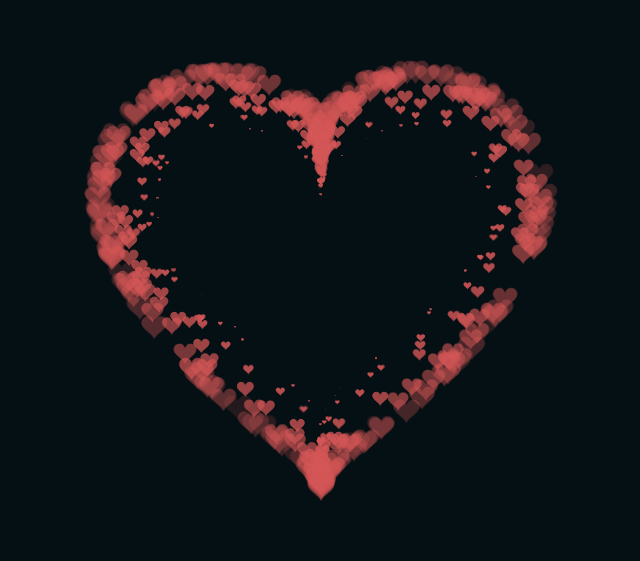
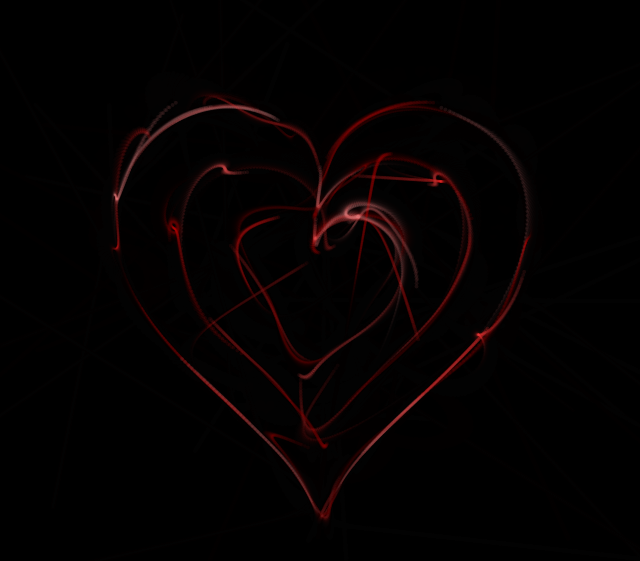
Before and after one commit to chesterchong/chesterchong.tech, a plain HTML site: page index.html in a window 1280 px wide. Shown: the part 123-684 px from the top of the page, without its empty margins (319-959 px from the left). Drawn offline with Linux system fonts and the light colour scheme.

Commit message:
Update index.html

```diff
--- a/index.html
+++ b/index.html
@@ -23,6 +23,7 @@ canvas {
 
  <BODY>
   <canvas id="pinkboard"></canvas>
+  <canvas id="alx"></canvas>
   <script>
   /*
  * Settings
@@ -261,6 +262,84 @@ var ParticlePool = (function() {
     render();
   }, 10);
 })(document.getElementById('pinkboard'));
+
+var c = document.getElementById('alx');
+
+  var b = document.body;
+  var a = c.getContext('2d');
+
+
+  e = [];
+  h = [];
+  WIDTH = c.width = innerWidth;
+  HEIGHT = c.height = innerHeight;
+  v = 32 + 16 + 8;
+  R = Math.random;
+  C = Math.cos;
+  Y = 6.3;
+
+  for (i = 0; i < Y ; i += 0.2)
+    h.push([WIDTH / 2  + 210 * Math.pow(Math.sin(i), 3),
+      HEIGHT / 2  + 13 * -(15 * C(i) - 5 * C(2 * i) - 2 * C(3 * i) - C(4 * i))]);
+
+  for (i = 0; i < Y  ; i += 0.4)
+    h.push([WIDTH / 2  + 150 * Math.pow(Math.sin(i), 3),
+      HEIGHT / 2  + 9 * -(15 * C(i) - 5 * C(2 * i) - 2 * C(3 * i) - C(4 * i))]);
+
+  for (i = 0; i < Y  ; i += 0.8)
+    h.push([WIDTH / 2  + 90 * Math.pow(Math.sin(i), 3),
+      HEIGHT / 2  + 5 * -(15 * C(i) - 5 * C(2 * i) - 2 * C(3 * i) - C(4 * i))]);
+
+  for (i = 0; i < v;) {
+      x = R() * WIDTH;
+      y = R() * HEIGHT;
+      H = 80 * (i / v) + Math.random * 100;
+      S = 40 * R() + 60;
+      B = 60 * R() + 20;
+      f = [];
+      for (k = 0; k < v;) f[k++] = {
+          x: x,
+          y: y,
+          X: 0,
+          Y: 0,
+          R: 1 - k / v + 1,
+          S: R() + 1,
+          q: ~~(R() * v),
+          D: 2 * (i % 2) - 1,
+          F: 0.2 * R() + 0.7,
+          f: "hsla(" + ~~H + "," + ~~S + "%," + ~~B + "%,.1)"
+      };
+      e[i++] = f
+  }
+
+  function path(d) {
+      a.fillStyle = d.f;
+      a.beginPath();
+      a.arc(d.x, d.y, d.R, 0, Y, 1);
+      a.closePath();
+      a.fill()
+  }
+  setInterval(function () {
+      a.fillStyle = "rgba(0,0,0,.2)";
+      a.fillRect(0, 0, WIDTH, HEIGHT);
+      for (i = v; i--;) {
+          f = e[i];
+          u = f[0];
+          q = h[u.q];
+          D = u.x - q[0];
+          E = u.y - q[1];
+          G = Math.sqrt(D * D + E * E);
+          10 > G && (0.95 < R() ? u.q = ~~ (R() * v) : (0.99 < R() && (u.D *= -1), u.q += u.D, u.q %= v, 0 > u.q && (u.q += v)));
+          u.X += -D / G * u.S;
+          u.Y += -E / G * u.S;
+          u.x += u.X;
+          u.y += u.Y;
+          path(u);
+          u.X *= u.F;
+          u.Y *= u.F;
+          for (k = 0; k < v - 1;) T = f[k], N = f[++k], N.x -= 0.7 * (N.x - T.x), N.y -= 0.7 * (N.y - T.y), path(N)
+      }
+  }, 25);
   </script>
  </BODY>
 </HTML>
```
